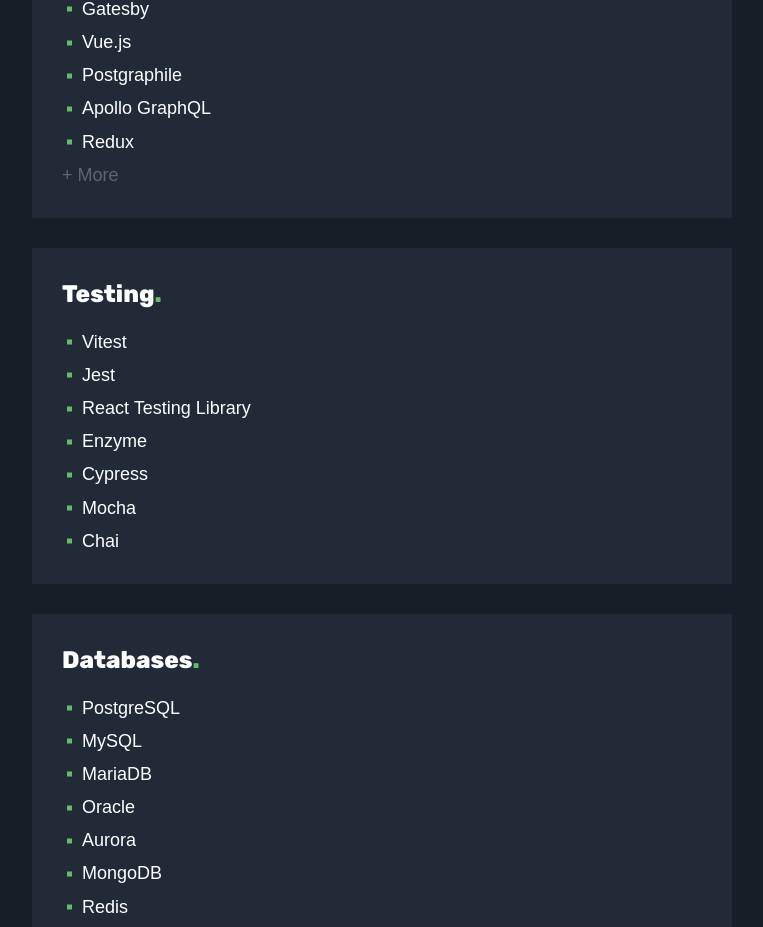
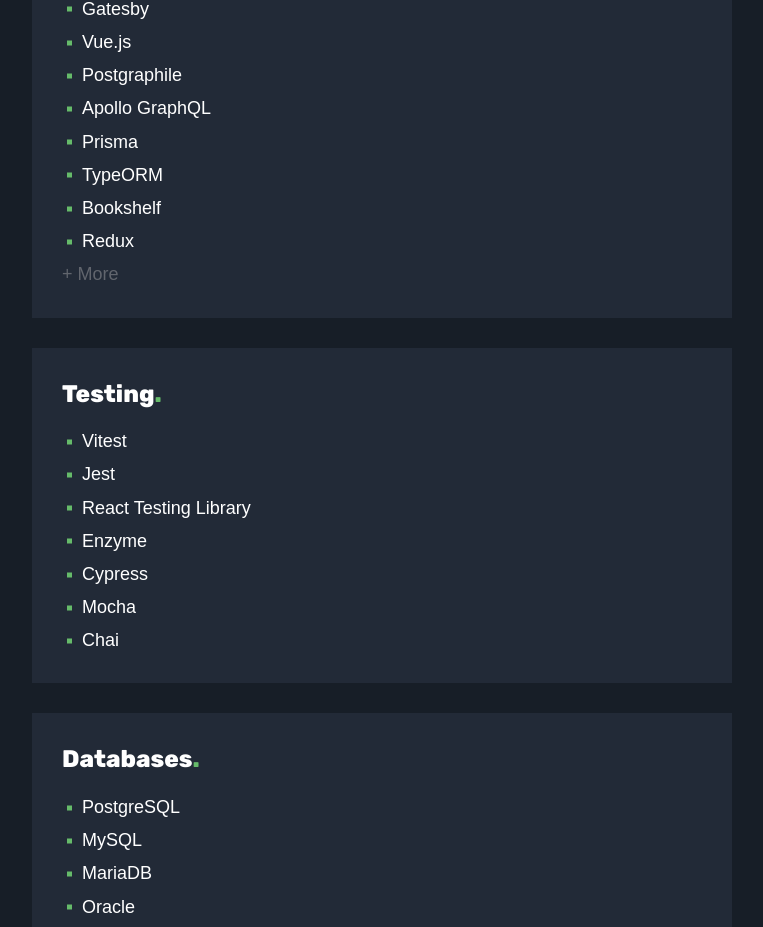
Before and after one commit to thekeogh/mckeogh.uk, a Next.js app: page / in a window 1280 px wide. Shown: the part 3175-4102 px from the top of the page, without its empty margins (448-1211 px from the left). Built offline with nearby package versions, Linux system fonts and the light colour scheme; no server answers; a web font is replaced by a local one.

Commit message:
fix(skills): added ORM skills

```diff
--- a/src/sections/Skills/index.tsx
+++ b/src/sections/Skills/index.tsx
@@ -40,6 +40,9 @@
               <li>Vue.js</li>
               <li>Postgraphile</li>
               <li>Apollo GraphQL</li>
+              <li>Prisma</li>
+              <li>TypeORM</li>
+              <li>Bookshelf</li>
               <li>Redux</li>
               <li className="muted">+ More</li>
             </ul>
```
